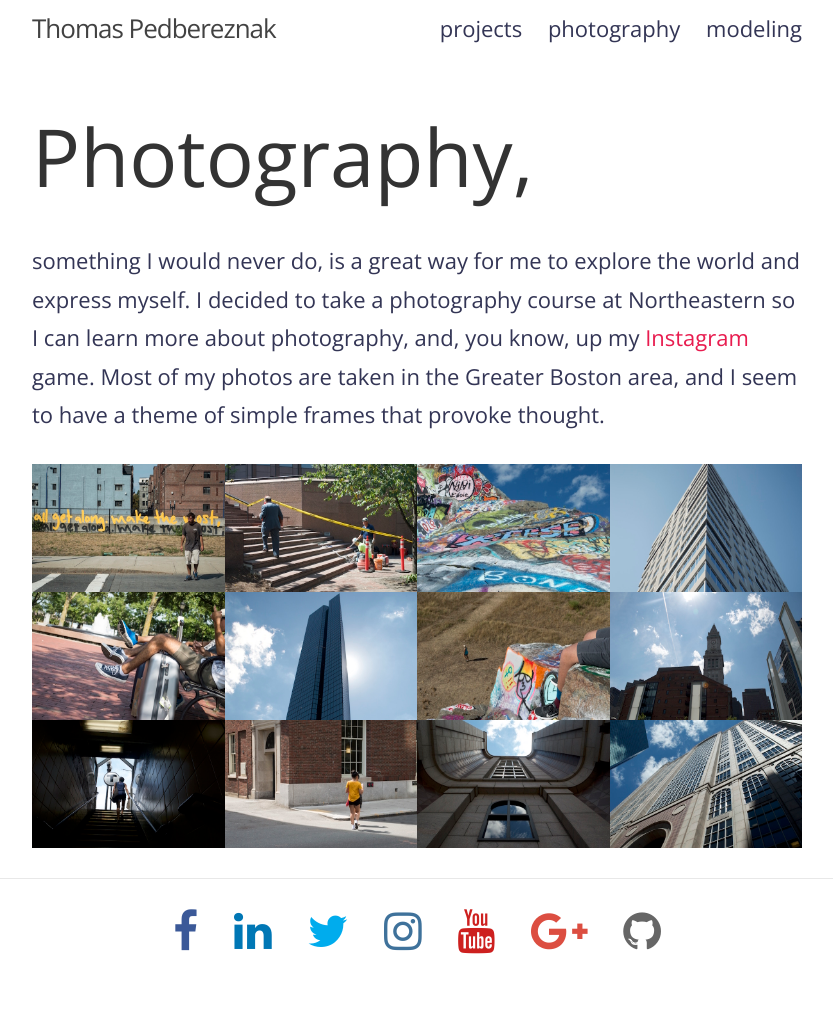
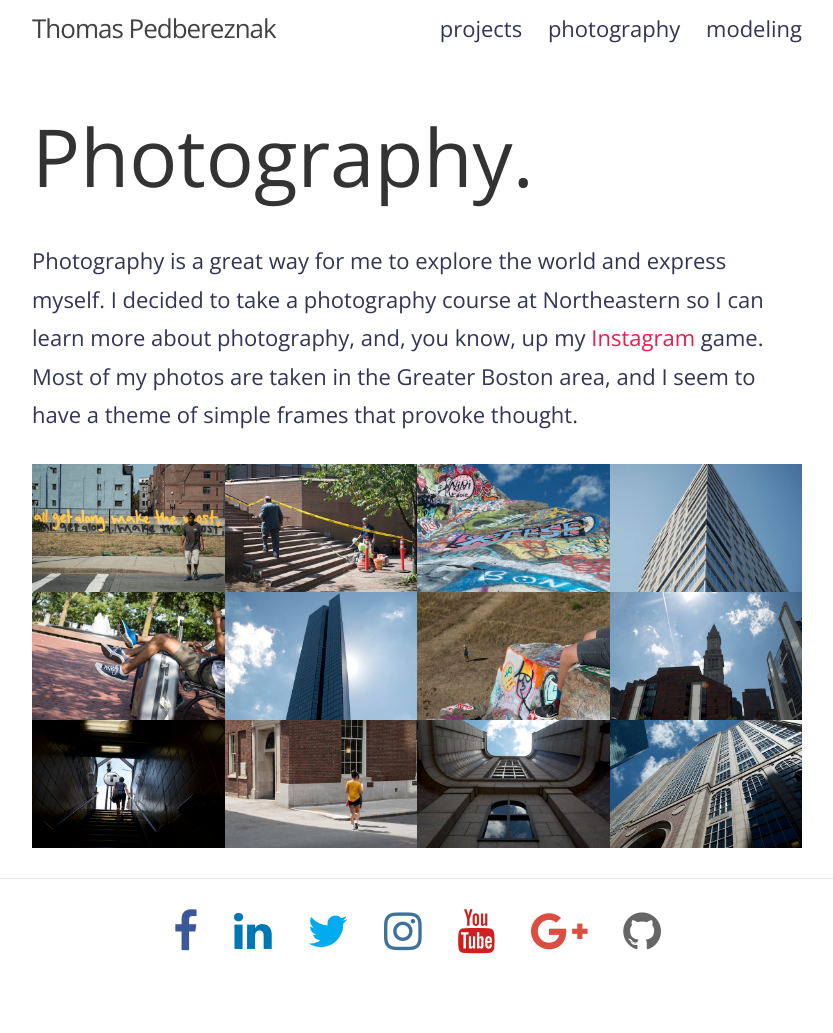
Before and after one commit to TomPed/TomPed.github.io, a Jekyll site: the page built from photography/index.html, in a window 1280 px wide. Shown: the whole page, without its empty margins (223-1056 px from the left). Built offline with Jekyll 4.4.1, drawn with Linux system fonts in a browser that asks for light colours.

Commit message:
Small tweaks

```diff
--- a/_layouts/project.html
+++ b/_layouts/project.html
@@ -9,8 +9,7 @@
 
 <div class="page-content">
     <div class="wrapper">
-        <div class="projects">
-
+        {{ content }}
         <ul class="project-list">
             {% for project in site.projects reversed %}
             <li>
@@ -23,7 +22,6 @@
         </ul>
     </div>
 </div>
-</div>
 
 {% include footer.html %}
 
--- a/index.html
+++ b/index.html
@@ -3,7 +3,7 @@
 ---
 
 <h1 style="font-size: 100px; color:#333333">
-    Hello,
+    Hello.
 </h1>
 
 <p>
--- a/modeling/index.html
+++ b/modeling/index.html
@@ -41,7 +41,7 @@
 ---
 
 <h1 style="font-size: 80px; color:#333333">
-    Modeling,
+    Modeling.
 </h1>
 
-while it's out of the ordinary for me, is something I really enjoy a lot. I'm currently represented by <a href="http://zmtagency.com/">Zoom</a> and trained at <a href="http://www.jcasablancas.com/">John Casablancas</a>. If you would like to know more about my sizes and skills checkout my <a>modeling résumé</a>.
+While it's out of the ordinary for me, is something I really enjoy a lot. I'm currently represented by <a href="http://zmtagency.com/">Zoom</a> and trained at <a href="http://www.jcasablancas.com/">John Casablancas</a>. If you would like to know more about my sizes and skills checkout my <a>modeling résumé</a>.
--- a/photography/index.html
+++ b/photography/index.html
@@ -41,7 +41,7 @@
 ---
 
 <h1 style="font-size: 80px; color:#333333">
-    Photography,
+    Photography.
 </h1>
 
-something I would never do, is a great way for me to explore the world and express myself. I decided to take a photography course at Northeastern so I can learn more about photography, and, you know, up my <a href="https://www.instagram.com/{{ site.instagram_username }}">Instagram</a> game. Most of my photos are taken in the Greater Boston area, and I seem to have a theme of simple frames that provoke thought.
+Photography is a great way for me to explore the world and express myself. I decided to take a photography course at Northeastern so I can learn more about photography, and, you know, up my <a href="https://www.instagram.com/{{ site.instagram_username }}">Instagram</a> game. Most of my photos are taken in the Greater Boston area, and I seem to have a theme of simple frames that provoke thought.
--- a/projects/index.html
+++ b/projects/index.html
@@ -2,3 +2,7 @@
 layout: project
 title: projects
 ---
+
+<h1 style="font-size: 80px; color:#333333">
+    Projects.
+</h1>
```
Lines whose indentation alone changed are shown as unchanged.
